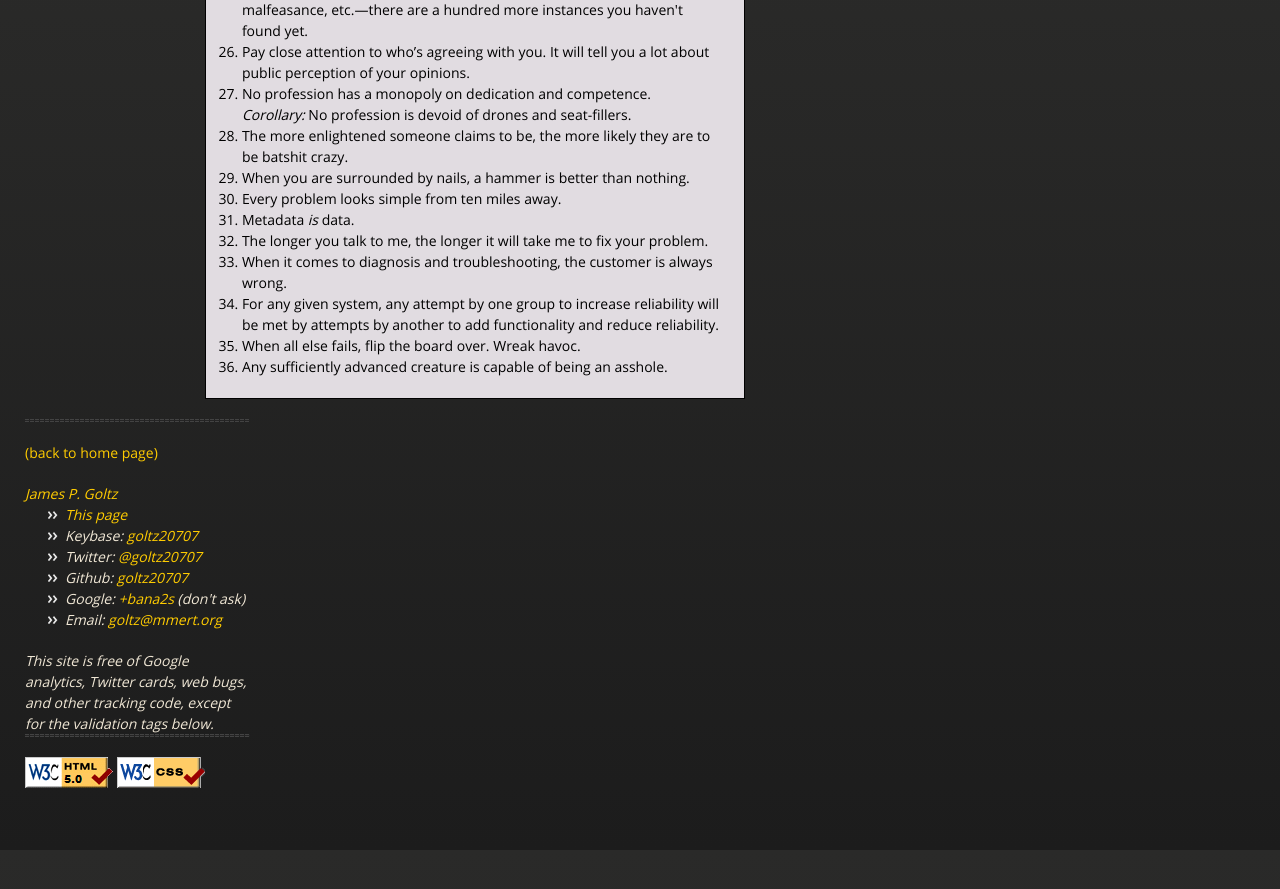
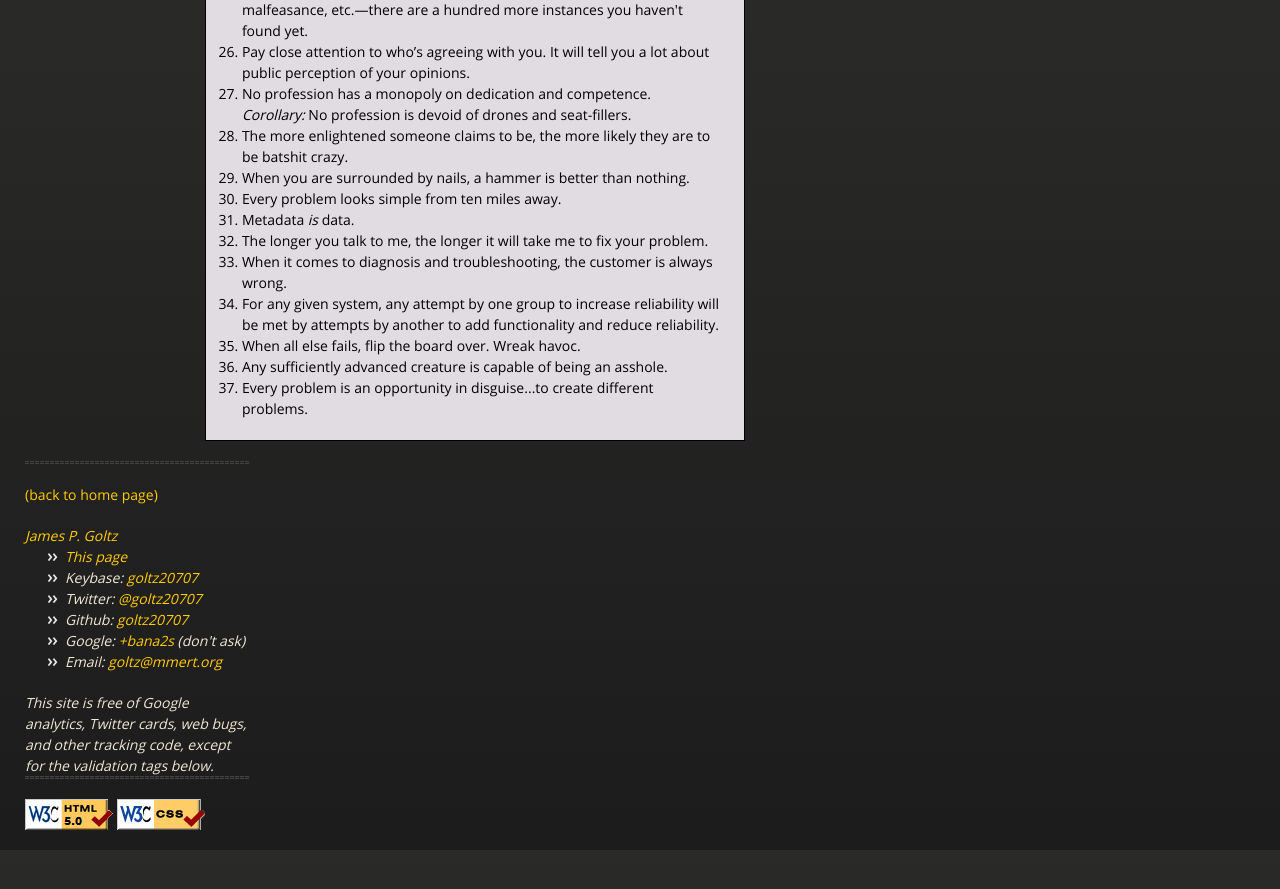
Before and after one commit to goltz20707/goltz20707.github.io, a Jekyll site: the page built from laws.html, in a window 1280 px wide and 900 px high, scrolled down 950 px. Shown: the top 889 px of the window. Built offline with Jekyll 4.4.1, drawn with Linux system fonts in a browser that asks for light colours; before the commit the page ends 1808 px from its top, so only the background shows below that.

Commit message:
Added a law

```diff
--- a/laws.html
+++ b/laws.html
@@ -83,4 +83,6 @@ title: "Goltz's Laws"
       <li>When all else fails, flip the board over.  Wreak havoc.</li>
       <li>Any sufficiently advanced creature is capable of being an
 	asshole.</li>
+      <li>Every problem is an opportunity in disguise...to create
+	different problems.</li>
     </ol>
```
